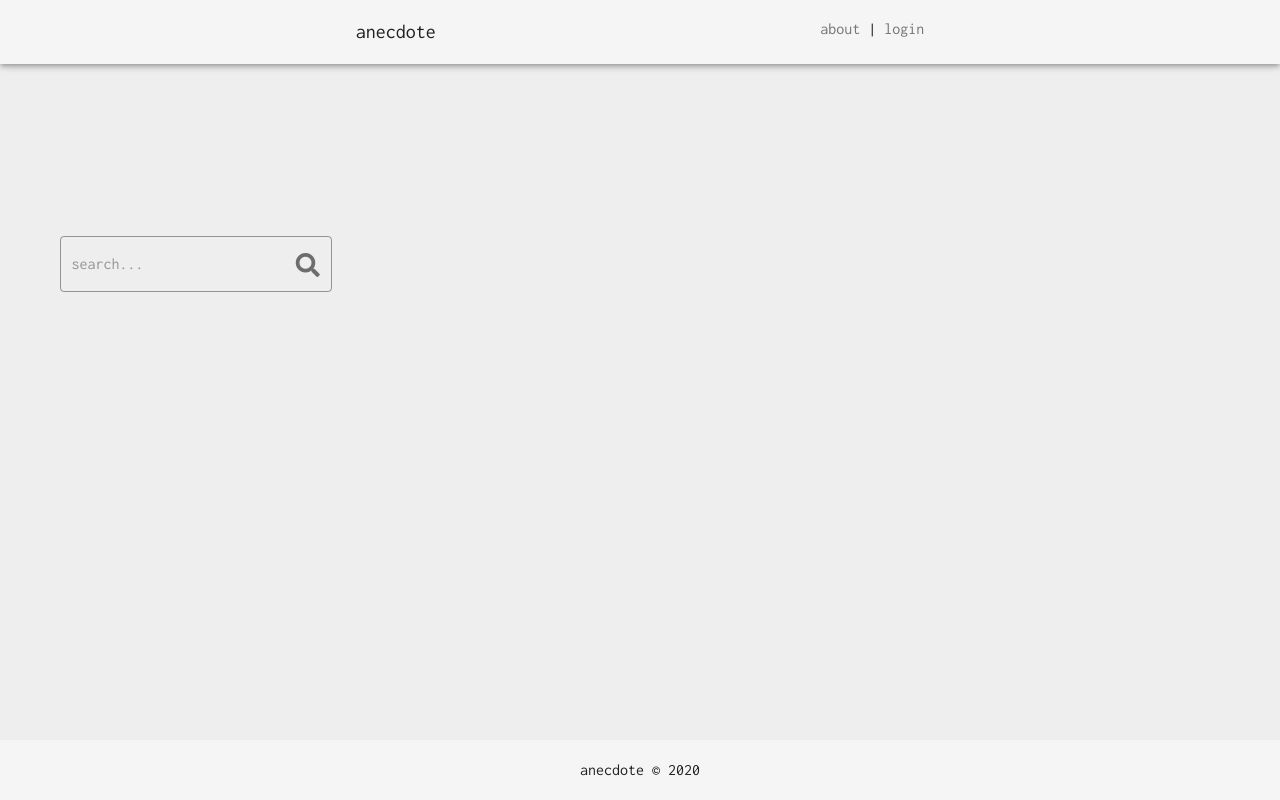
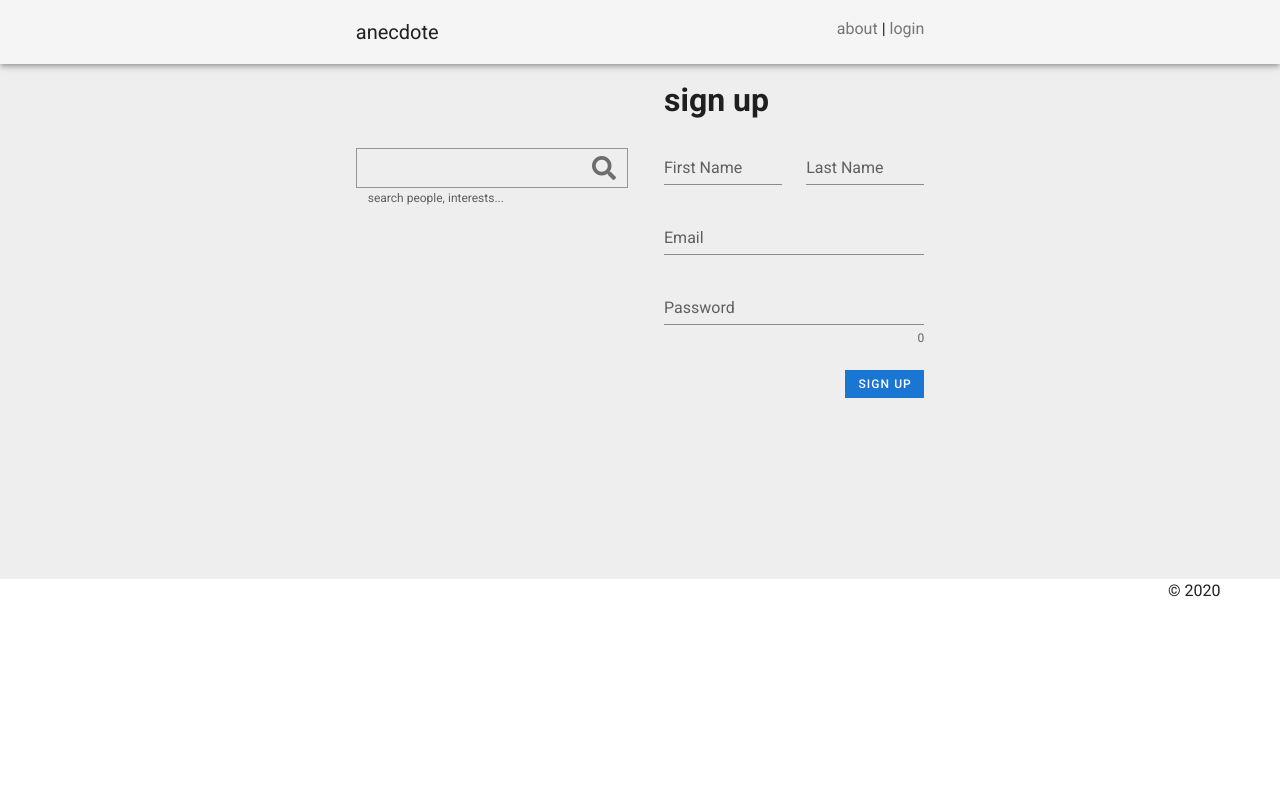
Before and after one commit to Simon-Truong/anecdote-ui, a Vue app: page / in a window 1280 px wide. Built offline with nearby package versions, Linux system fonts and the light colour scheme.

Commit message:
[feat] implemented initial home page

```diff
--- a/public/index.html
+++ b/public/index.html
@@ -7,7 +7,6 @@
     <title>anecdote</title>
     <link rel="stylesheet" href="https://fonts.googleapis.com/css?family=Roboto:100,300,400,500,700,900">
     <link rel="stylesheet" href="https://cdn.jsdelivr.net/npm/@mdi/font@latest/css/materialdesignicons.min.css">
-    <link rel="stylesheet" href="https://fonts.googleapis.com/css2?family=Inconsolata:wght@400;700&display=swap">
   </head>
   <body>
     <noscript>
--- a/src/App.vue
+++ b/src/App.vue
@@ -3,10 +3,9 @@
     <AppBar />
 
     <v-content>
-      <router-view />
+      <router-view class="content" />
+      <Footer />
     </v-content>
-
-    <Footer />
   </v-app>
 </template>
 
@@ -28,11 +27,35 @@ export default {
 };
 </script>
 
-<style scoped lang="scss">
+<style lang="scss">
 @import '@/styles/_variables.scss';
 
-.main {
-  font-family: 'Inconsolata', 'Roboto', monospace;
-  background-color: $background-color;
+.v-application {
+  &.main {
+    font-family: 'Roboto', monospace;
+  }
+
+  .custom-anchor {
+    text-decoration: none;
+    cursor: pointer;
+    color: $grey-darken-1;
+    transition-duration: 0.5s;
+
+    &:hover {
+      color: $hover;
+    }
+  }
+
+  .custom-text-field {
+    border-radius: 0;
+  }
+
+  .custom-background {
+    background-color: $background-color;
+  }
+}
+
+.content {
+  height: 70%;
 }
 </style>
--- a/src/components/Appbar.vue
+++ b/src/components/Appbar.vue
@@ -1,6 +1,6 @@
 <template>
   <div>
-    <v-app-bar app light >
+    <v-app-bar app light>
       <v-container>
         <v-row>
           <v-col cols="3" />
@@ -35,16 +35,4 @@ export default {
 </script>
 
 <style scoped lang="scss">
-@import '@/styles/_variables.scss';
-
-.custom-anchor {
-  text-decoration: none;
-  cursor: pointer;
-  color: $grey-darken-1;
-  transition-duration: 0.5s;
-
-  &:hover {
-    color: $grey-darken-3;
-  }
-}
 </style>
--- a/src/components/Footer.vue
+++ b/src/components/Footer.vue
@@ -1,7 +1,13 @@
 <template>
   <div>
-    <v-footer app light>
-      <v-col class="grey--text text--darken-4 text-center" cols="12">anecdote © 2020</v-col>
+    <v-footer color="white" padless>
+      <v-container>
+        <v-row>
+          <v-col col="12" class="py-0 d-flex justify-end">
+            <div class="grey--text text--darken-4">&copy; {{ new Date().getFullYear() }}</div>
+          </v-col>
+        </v-row>
+      </v-container>
     </v-footer>
   </div>
 </template>
@@ -12,5 +18,5 @@ export default {
 };
 </script>
 
-<style>
+<style scoped lang="scss">
 </style>
--- a/src/components/Home.vue
+++ b/src/components/Home.vue
@@ -1,11 +1,63 @@
 <template>
   <div class="custom-background">
     <v-container>
-      <div style="height: 20vh"></div>
+      <v-row>
+        <v-col cols="6" />
+
+        <v-col cols="6">
+          <h1 class="pl-3">sign up</h1>
+        </v-col>
+      </v-row>
 
       <v-row>
-        <v-col cols="6" sm="6" md="3">
-          <v-text-field placeholder="search..." outlined append-icon="fa-search"></v-text-field>
+        <v-col cols="6" class="d-flex justify-end">
+          <v-row>
+            <v-col cols="6" />
+            <v-col cols="6">
+              <v-text-field
+                class="custom-text-field"
+                outlined
+                append-icon="fa-search"
+                hint="search people, interests..."
+                persistent-hint
+                dense
+              ></v-text-field>
+            </v-col>
+          </v-row>
+        </v-col>
+
+        <v-col cols="6">
+          <v-form>
+            <v-container class="pt-0">
+              <v-row>
+                <v-col cols="3">
+                  <v-text-field class="pt-0" label="First Name"></v-text-field>
+                </v-col>
+
+                <v-col cols="3">
+                  <v-text-field class="pt-0" label="Last Name"></v-text-field>
+                </v-col>
+              </v-row>
+
+              <v-row>
+                <v-col cols="6" class="pt-0">
+                  <v-text-field class="pt-0" label="Email"></v-text-field>
+                </v-col>
+              </v-row>
+
+              <v-row>
+                <v-col cols="6" class="pt-0">
+                  <v-text-field class="pt-0" label="Password" :type="'password'" counter></v-text-field>
+                </v-col>
+              </v-row>
+
+              <v-row>
+                <v-col cols="6" class="d-flex justify-end">
+                  <v-btn tile depressed small dark color="#1976d2">Sign up</v-btn>
+                </v-col>
+              </v-row>
+            </v-container>
+          </v-form>
         </v-col>
       </v-row>
     </v-container>
@@ -20,10 +72,4 @@ export default {
 </script>
 
 <style scoped lang="scss">
-@import '@/styles/_variables.scss';
-
-.custom-background {
-  background-color: $background-color;
-  height: 100%;
-}
 </style>
--- a/src/styles/_variables.scss
+++ b/src/styles/_variables.scss
@@ -2,4 +2,5 @@ $background-color: #EEEEEE;
 
 // font
 $grey-darken-1: #757575; // anchor
-$grey-darken-3: #424242; // hover
+$grey-darken-4: #212121; // main
+$hover: #1976d2; // hover
```
Also changed, not shown: 1 other file (tests, documents, lock files or other folders).
